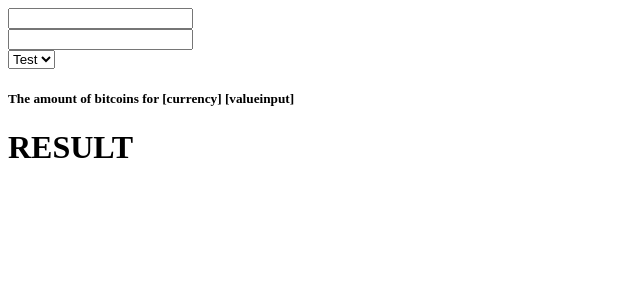
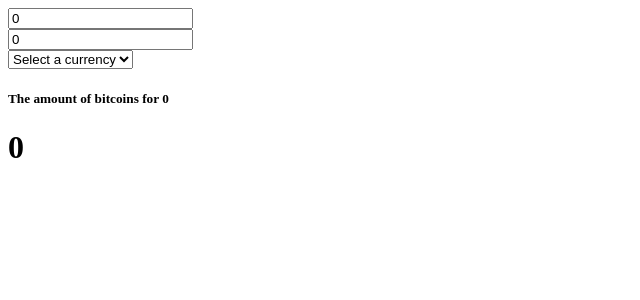
Before and after one commit to kita99/bitcoin-converter, a React (Create React App) app in the folder frontend/: page / in a window 1280 px wide. Shown: the top 300 px of the page, without its empty margins (0-640 px from the left). Built offline with nearby package versions, Linux system fonts and the light colour scheme.

Commit message:
Split markup into components and add state

```diff
--- a/frontend/src/app/App.js
+++ b/frontend/src/app/App.js
@@ -1,29 +1,11 @@
-const App = () => {
-  return (
-    <>
-      <div className="row">
-        <div className="col">
-          <input type="number" />
-        </div>
-        <div className="col">
-          <input type="text" />
-        </div>
-        <div className="col">
-          <select>
-            <option value="test">Test</option>
-          </select>
-        </div>
-      </div>
-      <div className="row">
-        <div className="col">
-          <h5>The amount of bitcoins for [currency] [valueinput] </h5>
-        </div>
-        <div className="col">
-          <h1>RESULT</h1>
-        </div>
-      </div>
-    </>
-  );
-}
+import BitcoinConverterInputs from '../features/BitcoinConverter/Inputs';
+import BitcoinConverterResult from '../features/BitcoinConverter/Result';
+
+const App = () => (
+  <>
+    <BitcoinConverterInputs />
+    <BitcoinConverterResult />
+  </>
+);
 
 export default App;
--- /dev/null
+++ b/frontend/src/features/BitcoinConverter/Inputs.js
@@ -0,0 +1,51 @@
+import React from 'react';
+import { useSelector, useDispatch } from 'react-redux';
+
+import {
+  selectCurrency,
+  selectUpdateInterval,
+  selectValue,
+  setCurrency,
+  setUpdateInterval,
+  setValue,
+} from './bitcoinConverterSlice';
+
+const BitcoinConverterInputs = () => {
+  const dispatch = useDispatch();
+
+  const currency = useSelector(selectCurrency);
+  const updateInterval = useSelector(selectUpdateInterval);
+  const value = useSelector(selectValue);
+
+  return (
+      <div className="row">
+        <div className="col">
+          <input
+            onChange={ e => dispatch(setUpdateInterval(e.target.value)) }
+            step="5"
+            type="number"
+            value={ updateInterval }
+          />
+        </div>
+        <div className="col">
+          <input
+            onChange={ e => dispatch(setValue(e.target.value)) }
+            type="text"
+            value={ value }
+          />
+        </div>
+        <div className="col">
+          <select
+            onChange={ e => dispatch(setCurrency(e.target.value)) }
+            value={ currency }
+          >
+            <option value="">Select a currency</option>
+            <option value="USD">USD</option>
+            <option value="EUR">EUR</option>
+          </select>
+        </div>
+      </div>
+  );
+};
+
+export default BitcoinConverterInputs;
--- /dev/null
+++ b/frontend/src/features/BitcoinConverter/Result.js
@@ -0,0 +1,27 @@
+import React from 'react';
+import { useSelector } from 'react-redux';
+
+import {
+  selectCurrency,
+  selectResult,
+  selectValue,
+} from './bitcoinConverterSlice';
+
+const BitcoinConverterResult = () => {
+  const currency = useSelector(selectCurrency);
+  const result = useSelector(selectResult);
+  const value = useSelector(selectValue);
+
+  return (
+    <div className="row">
+      <div className="col">
+        <h5>The amount of bitcoins for { currency } { value } </h5>
+      </div>
+      <div className="col">
+        <h1>{ result }</h1>
+      </div>
+    </div>
+  );
+};
+
+export default BitcoinConverterResult;
```
